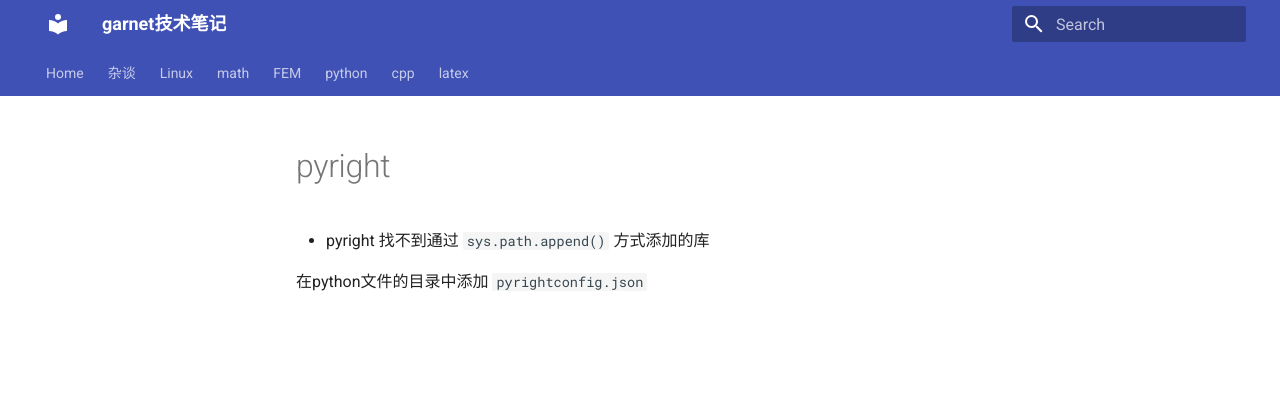
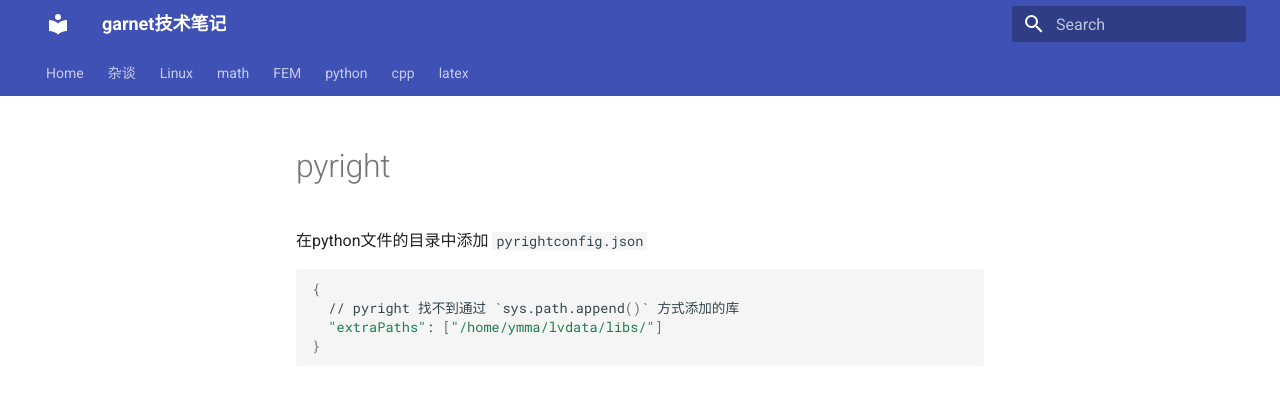
Before and after one commit to ymma98/technotes, an MkDocs documentation site: the page built from docs/python/pyright.md, in a window 1280 px wide. Shown: the top 393 px of the page. Built offline with MkDocs 1.6.1 and Material for MkDocs 9.7.7, drawn with Linux system fonts in a browser that asks for light colours.

Commit message:
docs/python/pyright.md updated from https://stackedit.cn/

````diff
--- a/docs/python/pyright.md
+++ b/docs/python/pyright.md
@@ -1,8 +1,14 @@
 # pyright
 
-* pyright 找不到通过 `sys.path.append()` 方式添加的库
 
 在python文件的目录中添加 `pyrightconfig.json`
+
+```bash
+{
+  // pyright 找不到通过 `sys.path.append()` 方式添加的库
+  "extraPaths": ["/home/ymma/lvdata/libs/"]
+}
+```
 <!--stackedit_data:
-eyJoaXN0b3J5IjpbLTEwOTQzMDgxM119
+eyJoaXN0b3J5IjpbMTc3ODg0NDk3MV19
 -->
````
